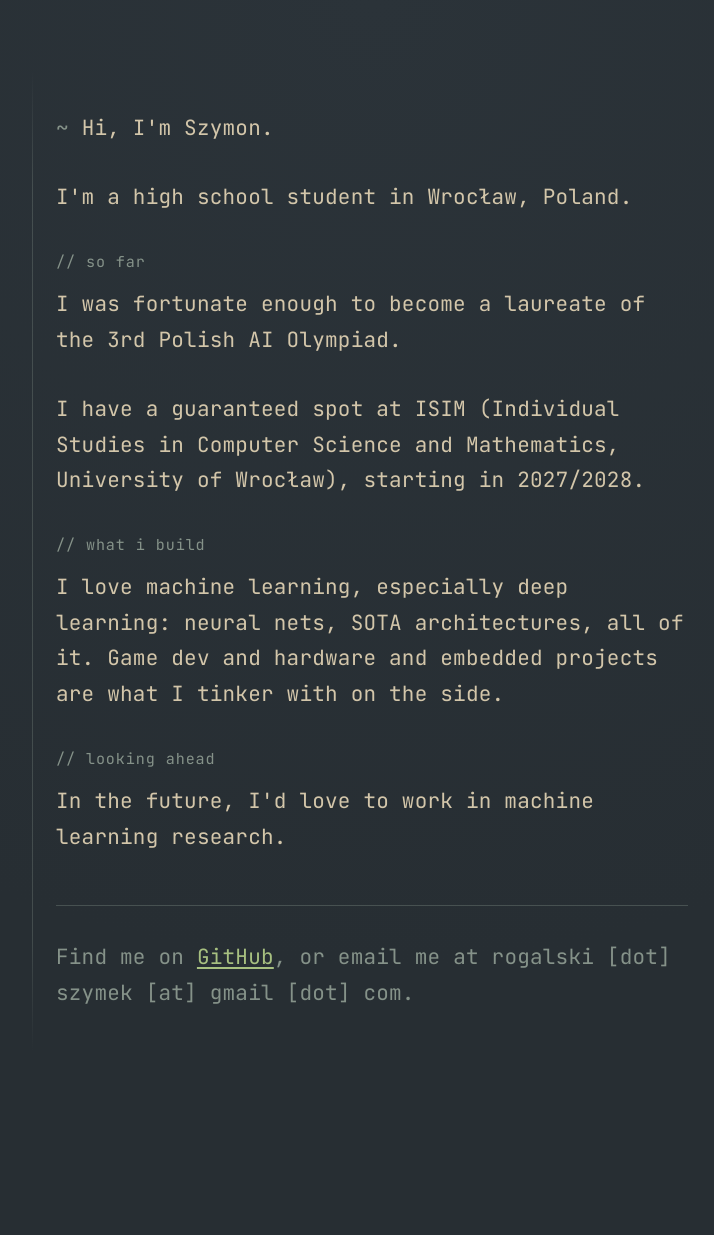
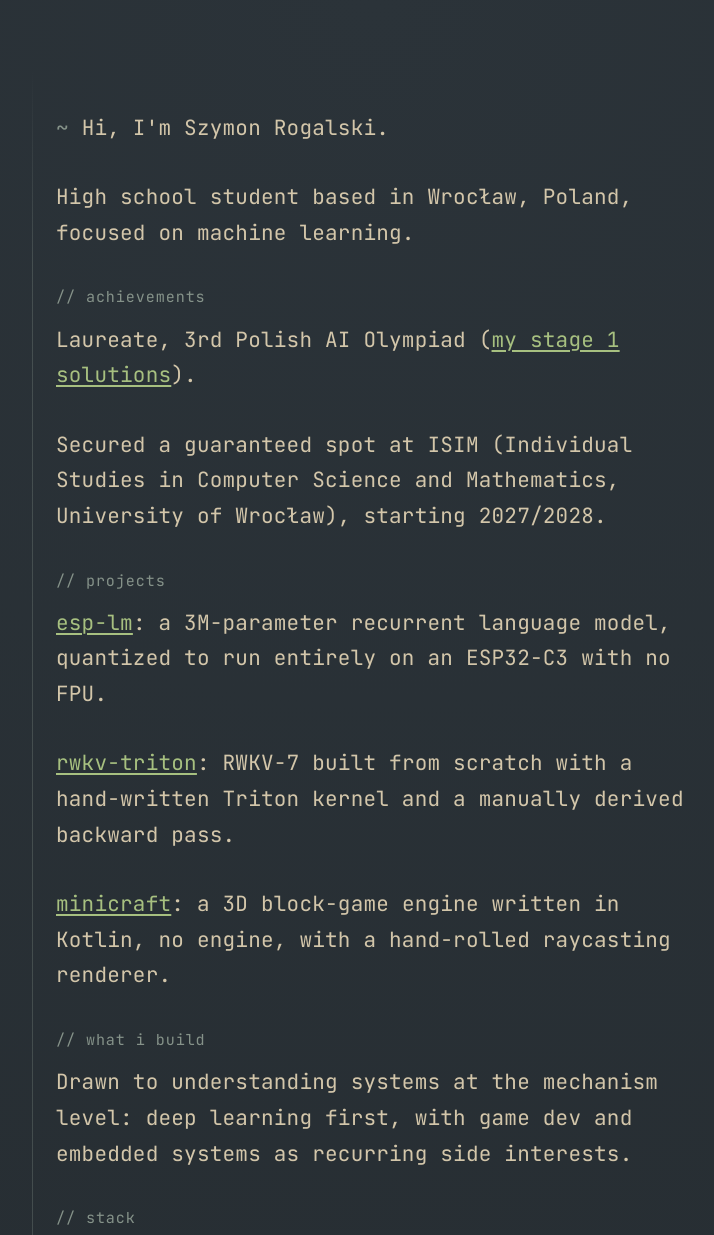
Before and after one commit to l0werkey/page, a plain HTML site: page index.html in a window 1280 px wide. Shown: the top 1235 px of the page, without its empty margins (268-982 px from the left). Before the commit the page ends 1121 px from the top, so only its background shows below. Drawn offline with Linux system fonts and the light colour scheme.

Commit message:
Light edit

```diff
--- a/index.html
+++ b/index.html
@@ -12,23 +12,35 @@
 <body>
 <main class="page">
 
-  <p class="line">Hi, I'm Szymon.</p>
+  <p class="line">Hi, I'm Szymon Rogalski.</p>
 
-  <p class="line">I'm a high school student in Wrocław, Poland.</p>
+  <p class="line">High school student based in Wrocław, Poland, focused on machine learning.</p>
 
-  <p class="group-label">// so far</p>
+  <p class="group-label">// achievements</p>
 
-  <p class="line">I was fortunate enough to become a laureate of the 3rd Polish AI Olympiad.</p>
+  <p class="line">Laureate, 3rd Polish AI Olympiad (<a href="https://github.com/l0werkey/oai3-etap1">my stage 1 solutions</a>).</p>
 
-  <p class="line">I have a guaranteed spot at ISIM (Individual Studies in Computer Science and Mathematics, University of Wrocław), starting in 2027/2028.</p>
+  <p class="line">Secured a guaranteed spot at ISIM (Individual Studies in Computer Science and Mathematics, University of Wrocław), starting 2027/2028.</p>
+
+  <p class="group-label">// projects</p>
+
+  <p class="line"><a href="https://github.com/l0werkey/esp-lm">esp-lm</a>: a 3M-parameter recurrent language model, quantized to run entirely on an ESP32-C3 with no FPU.</p>
+
+  <p class="line"><a href="https://github.com/l0werkey/rwkv-triton">rwkv-triton</a>: RWKV-7 built from scratch with a hand-written Triton kernel and a manually derived backward pass.</p>
+
+  <p class="line"><a href="https://github.com/l0werkey/minicraft">minicraft</a>: a 3D block-game engine written in Kotlin, no engine, with a hand-rolled raycasting renderer.</p>
 
   <p class="group-label">// what i build</p>
 
-  <p class="line">I love machine learning, especially deep learning: neural nets, SOTA architectures, all of it. Game dev and hardware and embedded projects are what I tinker with on the side.</p>
+  <p class="line">Drawn to understanding systems at the mechanism level: deep learning first, with game dev and embedded systems as recurring side interests.</p>
 
-  <p class="group-label">// looking ahead</p>
+  <p class="group-label">// stack</p>
 
-  <p class="line">In the future, I'd love to work in machine learning research.</p>
+  <p class="line">Python + PyTorch for machine learning. Go and TypeScript for AI tooling and side projects. Kotlin and Java for app development. C and C++ for embedded systems.</p>
+
+  <p class="group-label">// goal</p>
+
+  <p class="line">Aiming for a career in machine learning research.</p>
 
   <p class="line closing">Find me on <a href="https://github.com/l0werkey">GitHub</a>, or email me at rogalski [dot] szymek [at] gmail [dot] com.</p>
 
--- a/style.css
+++ b/style.css
@@ -155,4 +155,10 @@ a:focus-visible {
   .page > *:nth-child(8) { animation-delay: 0.56s; }
   .page > *:nth-child(9) { animation-delay: 0.62s; }
   .page > *:nth-child(10) { animation-delay: 0.68s; }
+  .page > *:nth-child(11) { animation-delay: 0.74s; }
+  .page > *:nth-child(12) { animation-delay: 0.8s; }
+  .page > *:nth-child(13) { animation-delay: 0.86s; }
+  .page > *:nth-child(14) { animation-delay: 0.92s; }
+  .page > *:nth-child(15) { animation-delay: 0.98s; }
+  .page > *:nth-child(16) { animation-delay: 1.04s; }
 }
```
